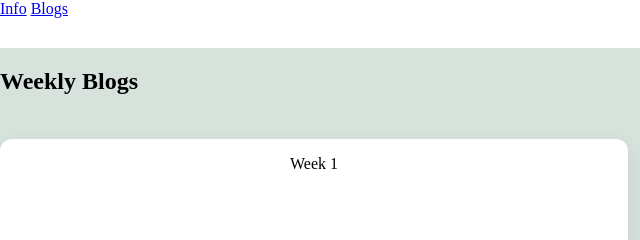
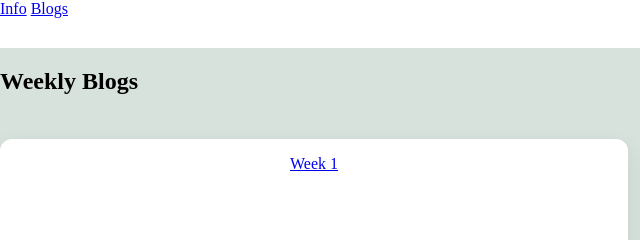
Before and after one commit to claudia-mitchell/my-blog, a plain HTML site: page index.html in a window 1280 px wide. Shown: the top 240 px of the page, 0-640 px from the left. Drawn offline with Linux system fonts and the light colour scheme.

Commit message:
linking week 1

```diff
--- a/index.html
+++ b/index.html
@@ -22,7 +22,9 @@
             <h1>Weekly Blogs</h1>
             <p>A reflection at the end of each week on my New Enterprise summative.</p>
             <div class="blog-card">
+                <a href="week-1.html">
                 <p>Week 1</p>
+                </a>
             </div>
             <div class="blog-card">
                 <p>Week 2</p>
```
